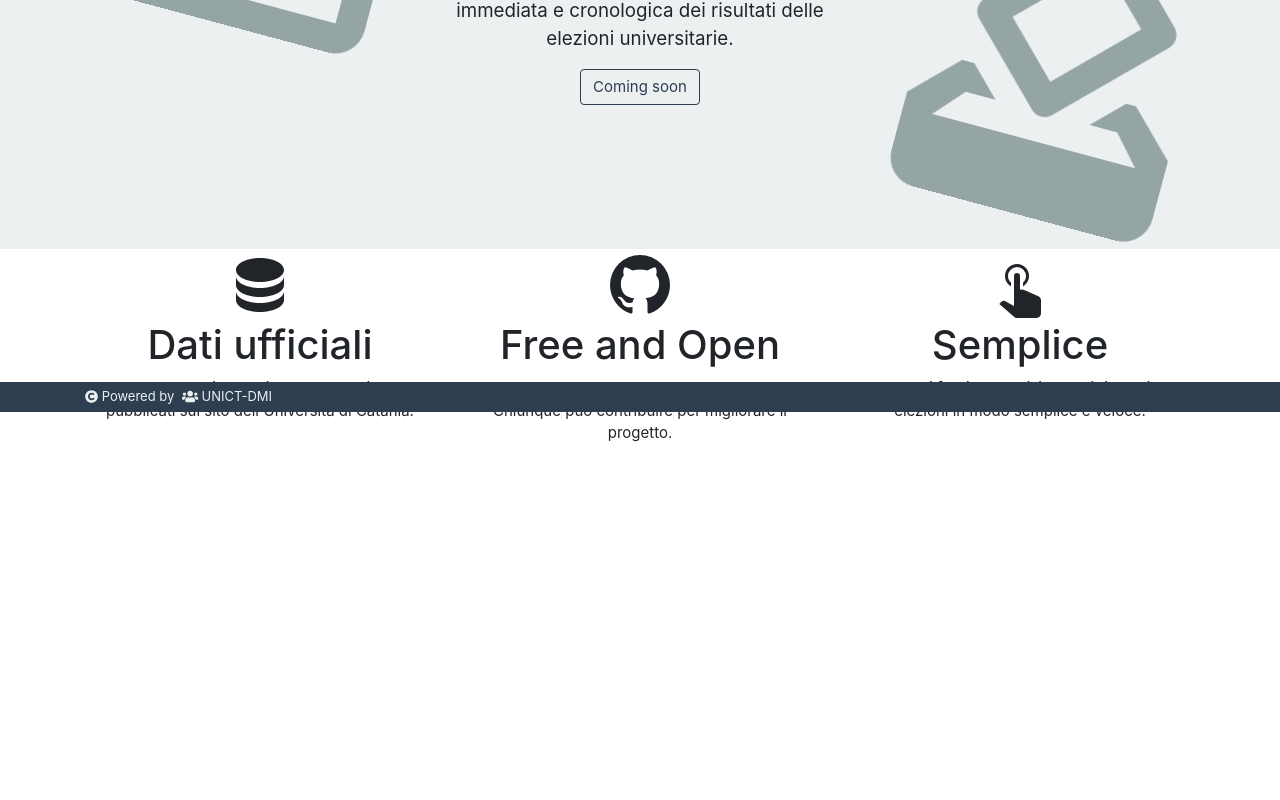
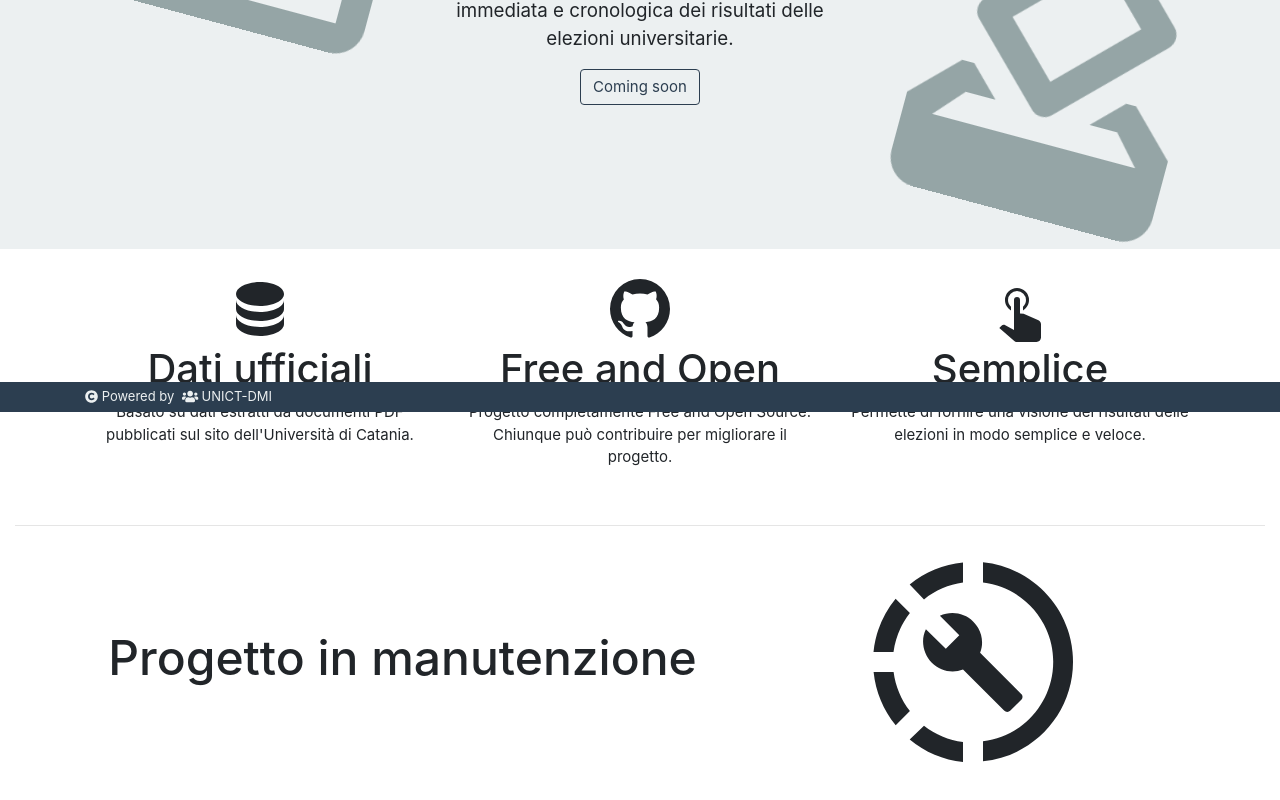
Before and after one commit to UNICT-DMI/UNICT-Elezioni, a React (Create React App) app: page /#/home in a window 1280 px wide. Shown: the part 388-1188 px from the top of the page. Before the commit the page ends 927 px from the top, so only its background shows below. Built offline with nearby package versions, Linux system fonts and the light colour scheme.

Commit message:
feat: add maintenance message

```diff
--- a/src/app/home/Home.tsx
+++ b/src/app/home/Home.tsx
@@ -1,7 +1,7 @@
 import React from 'react';
 import './Home.scss';
 import Icon from '@mdi/react';
-import { mdiBallotOutline, mdiDatabase, mdiGestureTap, mdiGithub, mdiVote } from '@mdi/js';
+import { mdiBallotOutline, mdiDatabase, mdiGestureTap, mdiGithub, mdiProgressWrench, mdiVote } from '@mdi/js';
 
 function Home(): JSX.Element {
   return (
@@ -20,28 +20,39 @@ function Home(): JSX.Element {
           <a className="btn btn-outline-primary" href="#">Coming soon</a>
         </div>
         <div className="ballot ballot-box text-secondary">
-          <Icon path={mdiVote} size={15}/>
+          <Icon path={mdiVote} size={15} />
         </div>
         <div className="ballot ballot-sheet text-secondary">
-          <Icon path={mdiBallotOutline} size={15}/>
+          <Icon path={mdiBallotOutline} size={15} />
         </div>
       </div>
-      <div className="container">
+      <div className="container py-4">
         <div className="row">
           <div className="col-lg-4">
-            <Icon path={mdiDatabase} size={3}/>
+            <Icon path={mdiDatabase} size={3} />
             <h2>Dati ufficiali</h2>
             <p>Basato su dati estratti da documenti PDF pubblicati sul sito dell&apos;Università di Catania.</p>
           </div>
           <div className="col-lg-4">
-            <Icon path={mdiGithub} size={3}/>
+            <Icon path={mdiGithub} size={3} />
             <h2>Free and Open</h2>
             <p>Progetto completamente Free and Open Source. Chiunque può contribuire per migliorare il progetto.</p>
           </div>
           <div className="col-lg-4">
-            <Icon path={mdiGestureTap} size={3}/>
+            <Icon path={mdiGestureTap} size={3} />
             <h2>Semplice</h2>
             <p>Permette di fornire una visione dei risultati delle elezioni in modo semplice e veloce.</p>
+          </div>
+        </div>
+      </div>
+      <hr />
+      <div className="container">
+        <div className="row">
+          <div className="col-md-7 align-self-center">
+            <h1>Progetto in manutenzione</h1>
+          </div>
+          <div className="col-md-5">
+            <Icon path={mdiProgressWrench} size={10} />
           </div>
         </div>
       </div>
```
